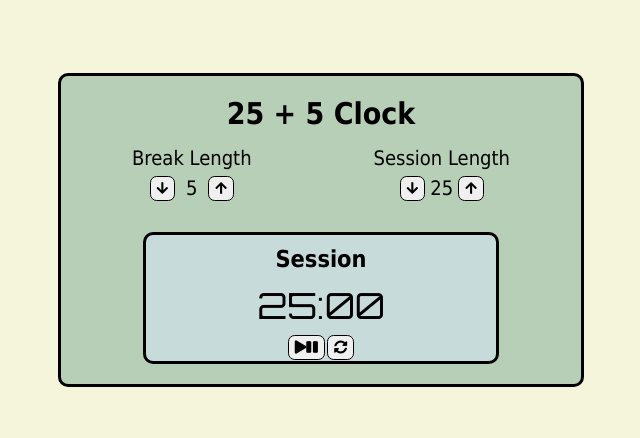
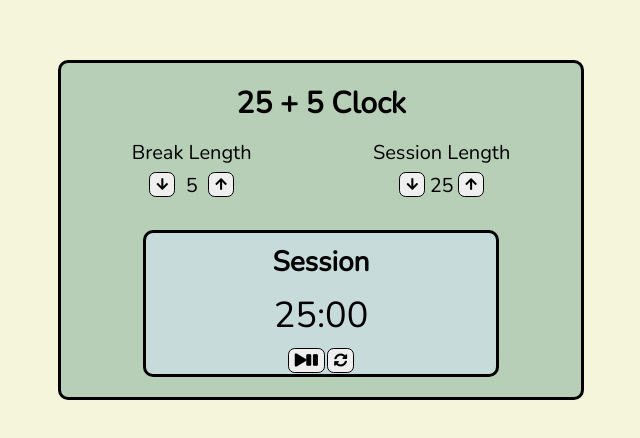
Before and after one commit to cyanChill/Free-Code-Camp-Projects, a plain HTML site: page index.html in a window 1280 px wide. Shown: the part 158-596 px from the top of the page, without its empty margins (319-959 px from the left). Drawn offline with nearby package versions, Linux system fonts and the light colour scheme.

Commit message:
updated sizing

```diff
--- a/styles/style.scss
+++ b/styles/style.scss
@@ -1,4 +1,4 @@
-@import url('https://fonts.googleapis.com/css2?family=Orbitron&display=swap');
+@import url('https://fonts.googleapis.com/css2?family=Nunito&display=swap');
 
 body {
     display: flex;
@@ -7,7 +7,7 @@ body {
     flex-direction: column;
     height: 95vh;
     background-color: beige;
-    font-family: "Tahoma";
+    font-family: 'Nunito', sans-serif;
     font-size: 20px;
     text-align: center;
 
@@ -62,9 +62,14 @@ body {
             margin-top: 30px;
             margin-bottom: 10px;
 
-            #time-left {
-                font-size: 36px;
-                font-family: 'Orbitron', sans-serif;
+            #timer-display {
+                #timer-label {
+                    font-size: 28px;
+                }
+
+                #time-left {
+                    font-size: 36px;
+                }
             }
         }
     }
```
Also changed, not shown: styles/style.css.
